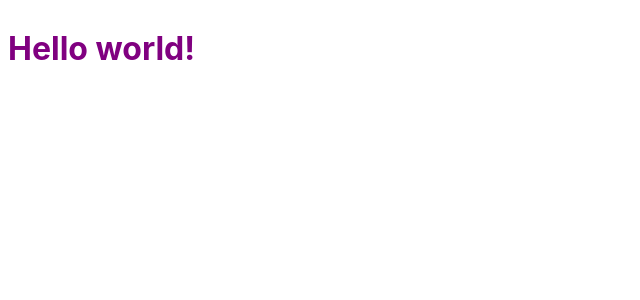
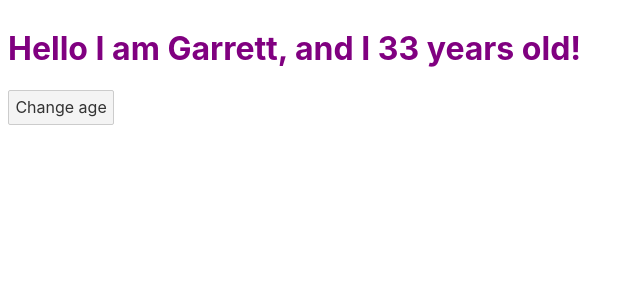
Before and after one commit to wmcgiffert/UdemySvelteDemo, a Svelte app: page / in a window 1280 px wide. Shown: the top 300 px of the page, without its empty margins (0-640 px from the left). Built offline with nearby package versions, Linux system fonts and the light colour scheme.

Commit message:
Svelte Project:Section 6 Hello World

```diff
--- a/src/App.svelte
+++ b/src/App.svelte
@@ -1,5 +1,10 @@
 <script>
-	export let name;
+	let name = 'Garrett'
+	let age = 33;
+
+	function incrementAge(){
+		age += 1;
+	}
 </script>
 
 <style>
@@ -8,4 +13,5 @@
 	}
 </style>
 
-<h1>Hello {name}!</h1>
+<h1>Hello I am {name}, and I {age} years old!</h1>
+<button on:click={incrementAge}>Change age</button>
```
Also changed, not shown: public/build/bundle.js, 1 other file (tests, documents, lock files or other folders).
